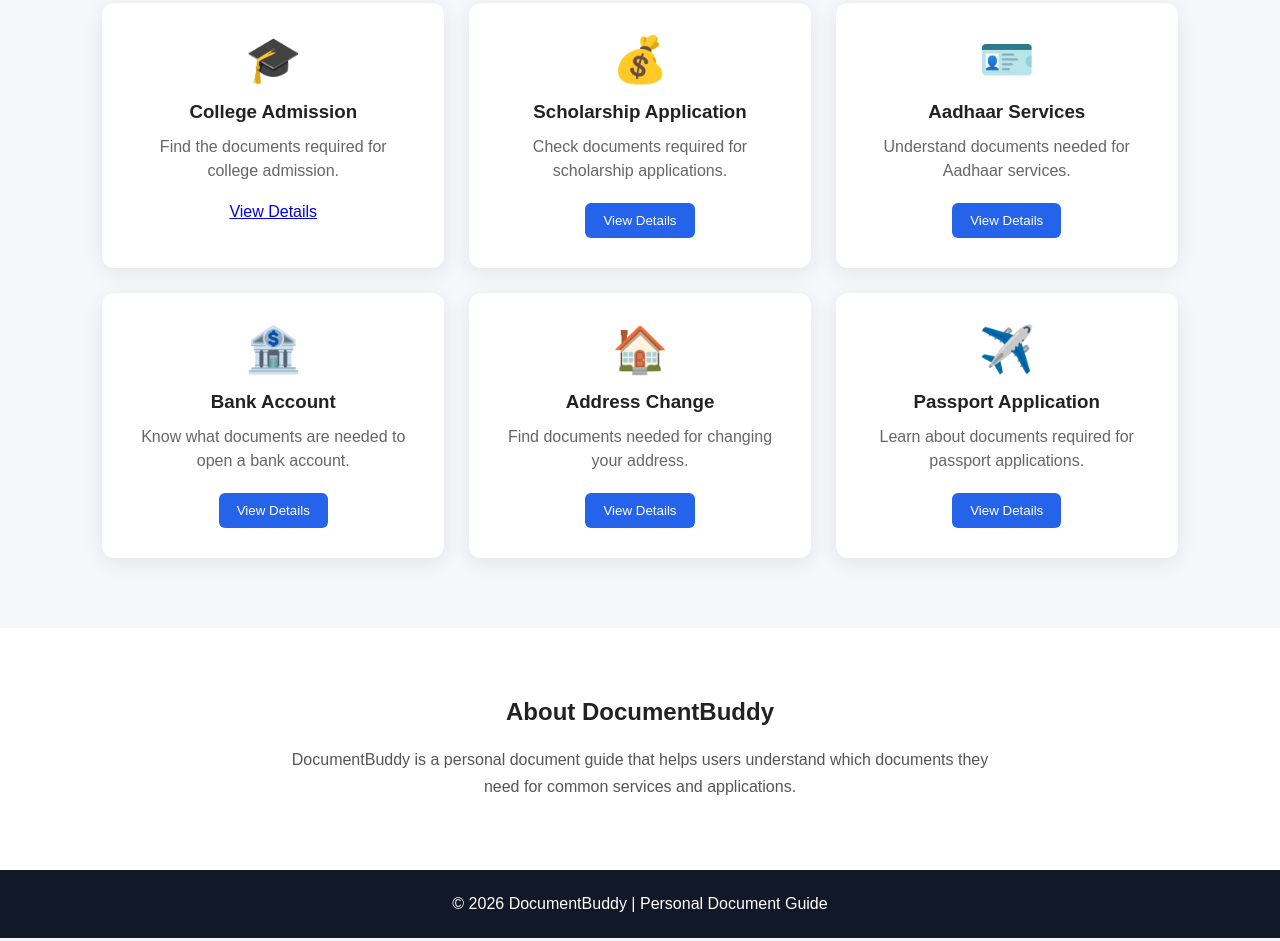
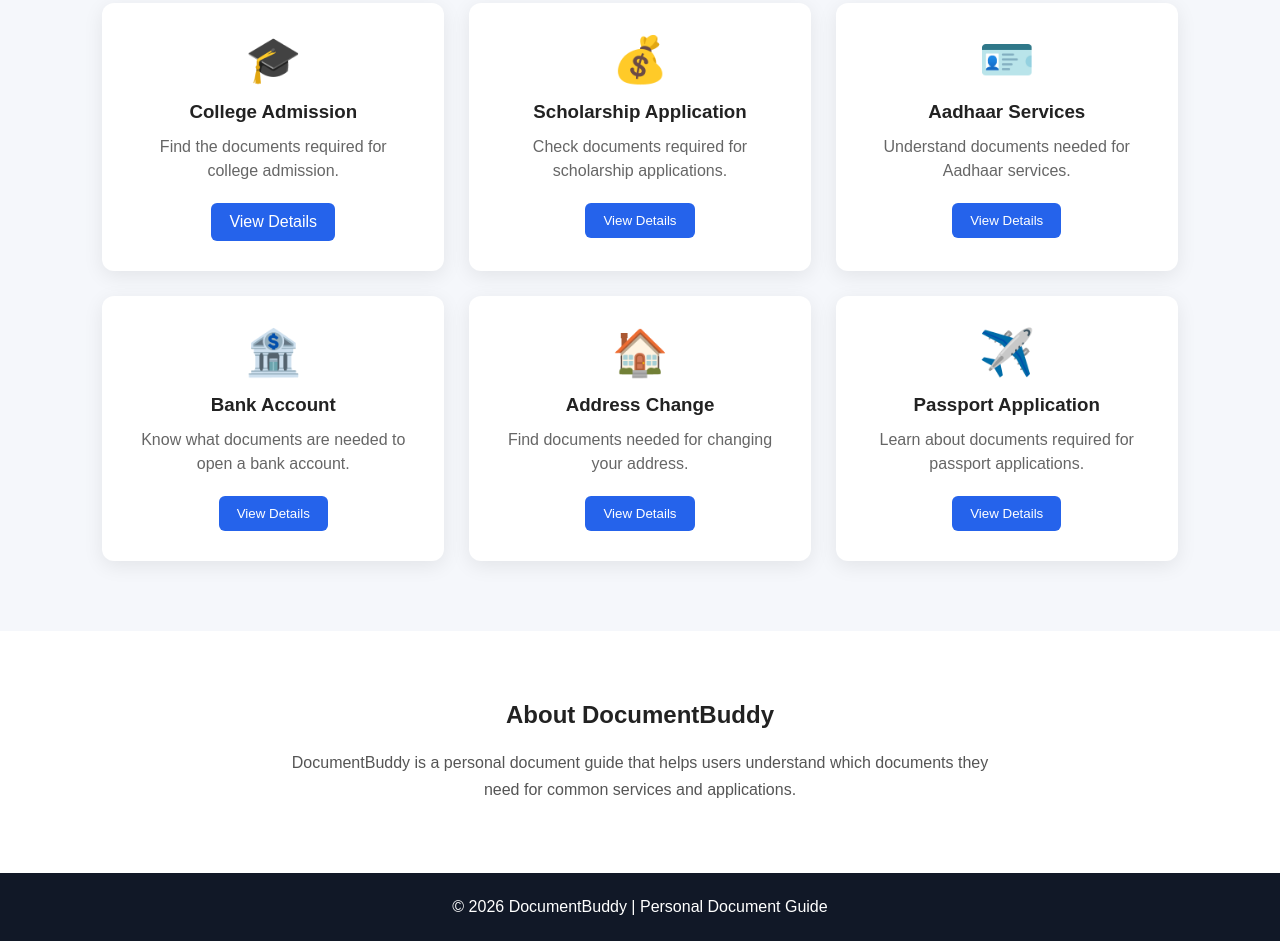
Before and after one commit to KDprasanna/Document-Buddy-, a plain HTML site: page index.html in a window 1280 px wide. Shown: the part 746-1687 px from the top of the page. Drawn offline with Linux system fonts and the light colour scheme.

Commit message:
Add styles for card button and hover effect

```diff
--- a/css/style.css
+++ b/css/style.css
@@ -363,3 +363,15 @@ footer {
         grid-template-columns: 1fr;
     }
 }
+.card-button {
+    display: inline-block;
+    padding: 10px 18px;
+    background: #2563eb;
+    color: white;
+    border-radius: 6px;
+    text-decoration: none;
+}
+
+.card-button:hover {
+    background: #1d4ed8;
+}
```
